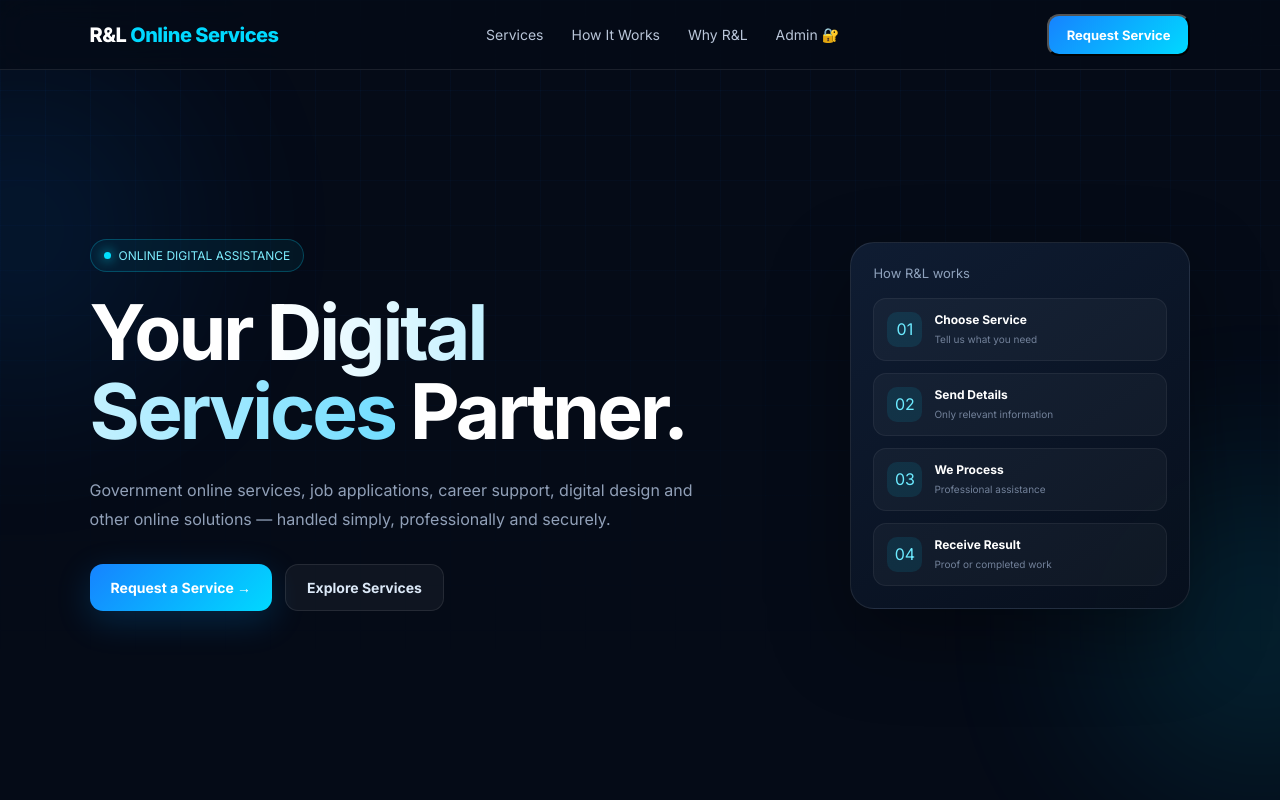
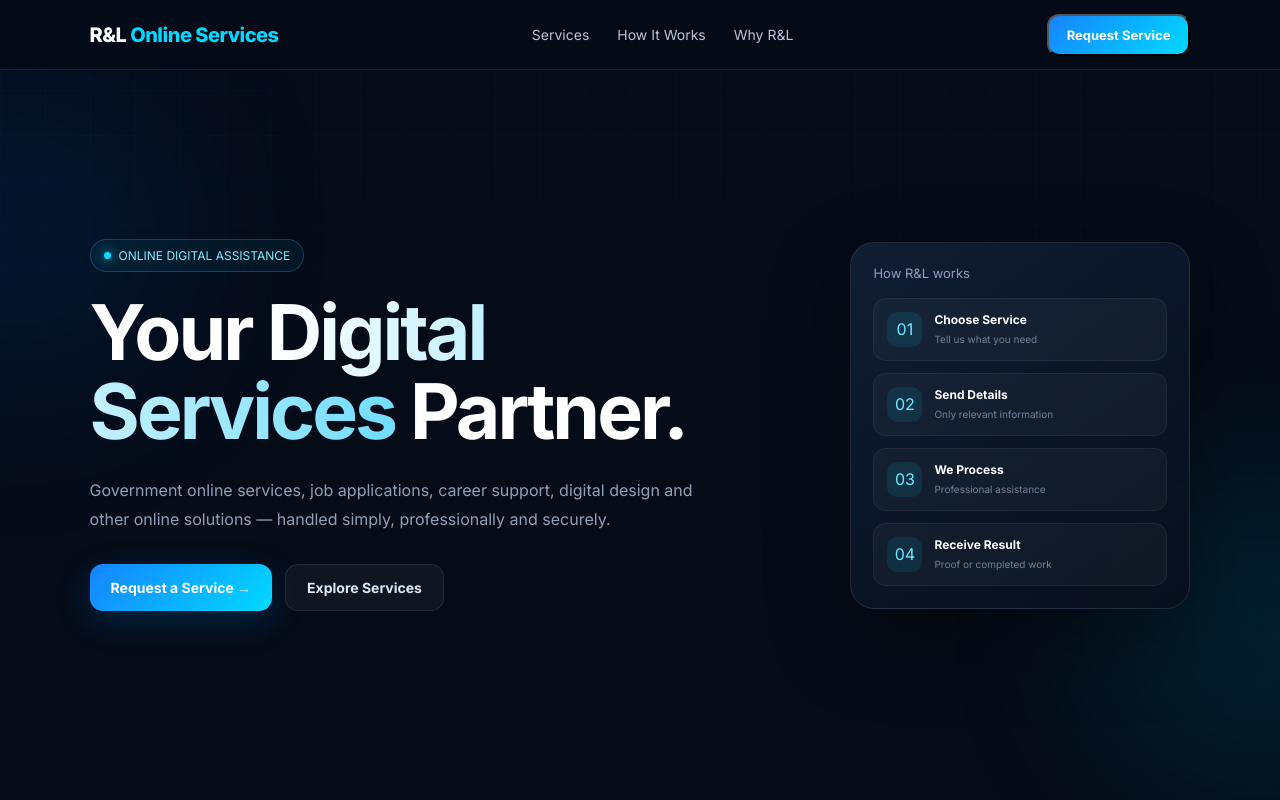
Before and after one commit to RL-COLLECTIONZ/rl-online-services, a website: page index.html in a window 1280 px wide. Shown: the top 800 px of the page. Drawn offline with Linux system fonts and the light colour scheme.

Commit message:
Update index.html

```diff
--- a/index.html
+++ b/index.html
@@ -794,7 +794,6 @@ input[type="file"]{
     <a href="#services">Services</a>
     <a href="#how">How It Works</a>
     <a href="#why">Why R&L</a>
-    <a href="/admin-login.html">Admin 🔐</a>
     </div>
 
     <button class="nav-btn" onclick="openRequest()">Request Service</button>
```
